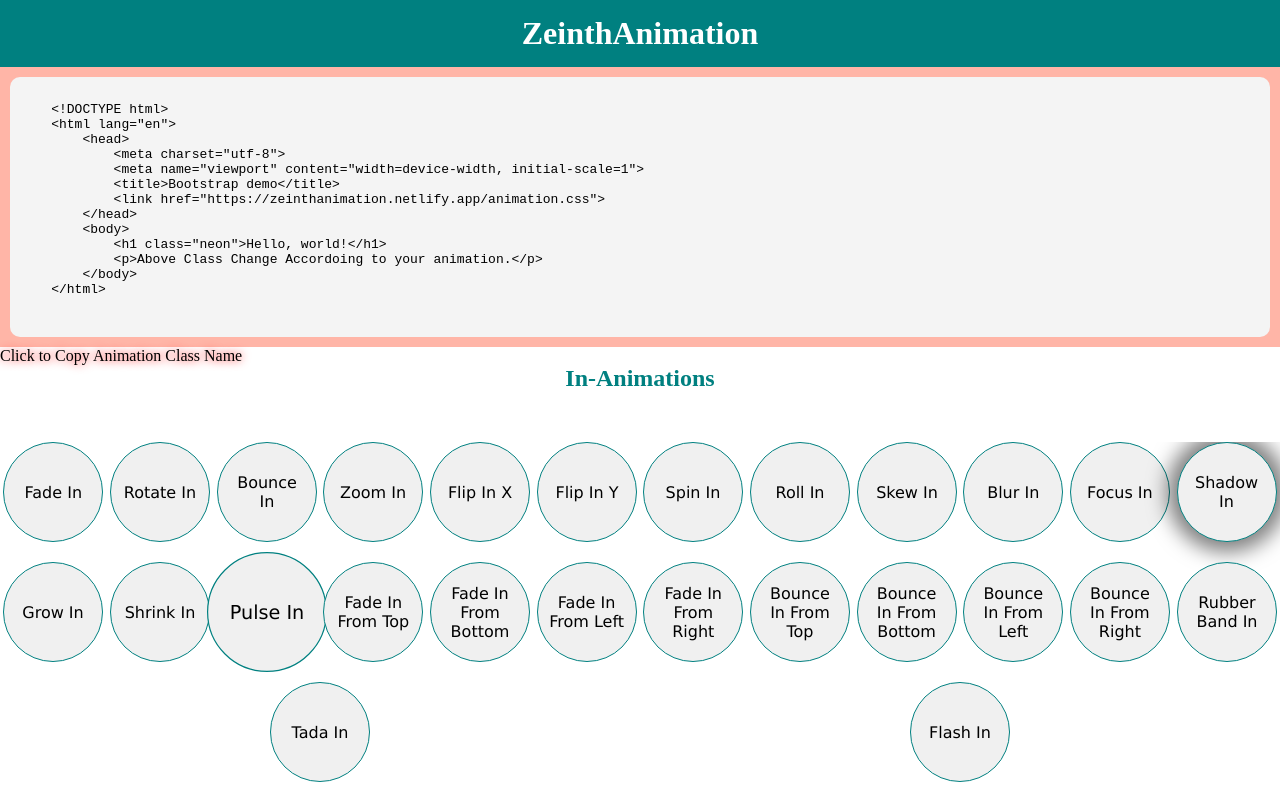
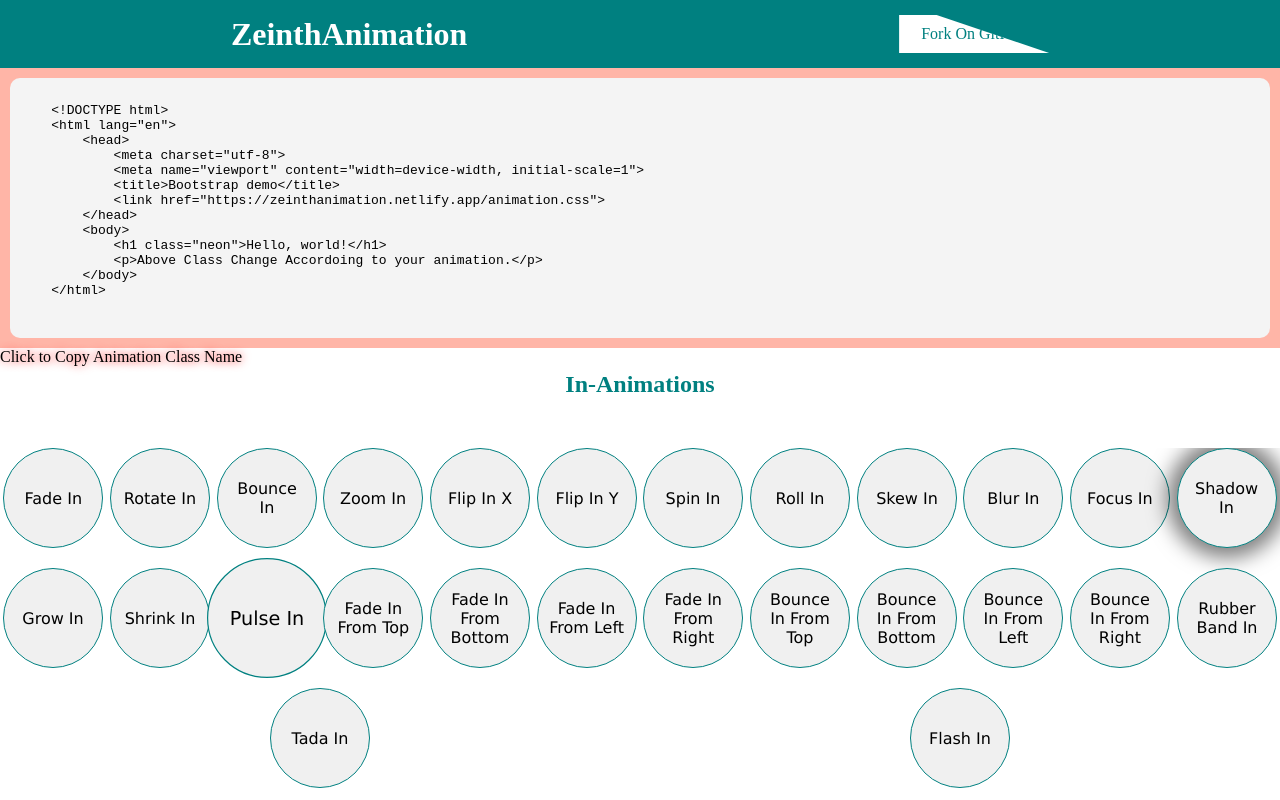
Before and after one commit to rajputpritesh1/ZeinthAnimation, a plain HTML site: page index.html in a window 1280 px wide. Shown: the top 800 px of the page. Drawn offline with Linux system fonts and the light colour scheme.

Commit message:
Navbar Updated

```diff
--- a/index.html
+++ b/index.html
@@ -11,7 +11,7 @@
   <body>
     <div class="navbar">
         <h1>ZeinthAnimation</h1>
-        <!-- <a href="#">Request New</a> -->
+        <a href="https://github.com/rajputpritesh1/ZeinthAnimation/" class="glitch">Fork On GitHub</a>
     </div>
     <div class="detail">
     <pre>
@@ -43,7 +43,7 @@
     <span class="neon">
         Click to Copy Animation Class Name
     </span>
-    <h2 style="color: teal; text-align: center" class="skew-in">
+    <h2 style="color: teal; text-align: center; margin-top: 5px;" class="skew-in">
         In-Animations
       </h2>
     <div class="container">
```
Also changed, not shown: 1 other file.
